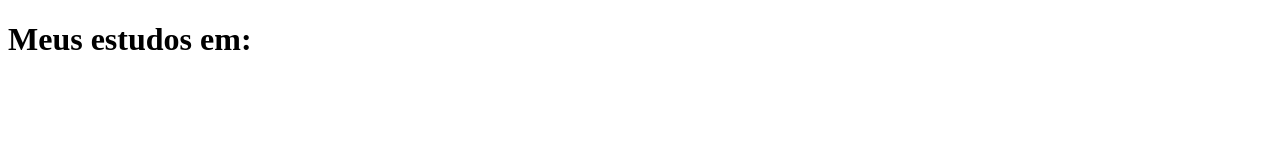
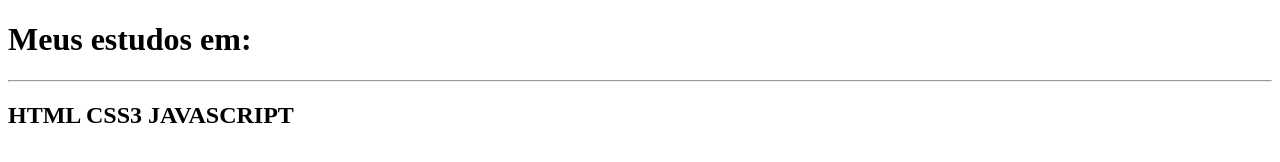
Before and after one commit to LuizAntonioOrozimbo/Meus-Estudos, a plain HTML site: page index.html in a window 1280 px wide. Drawn offline with Linux system fonts and the light colour scheme.

Commit message:
Atualizei meu index.html
Criei um <h2> e um <hr> no meu index.html

```diff
--- a/index.html
+++ b/index.html
@@ -8,6 +8,8 @@
 </head>
 <body>
     <h1>Meus estudos em:</h1>
+    <hr/>
+    <h2> HTML CSS3 JAVASCRIPT</h2>
 
 </body>
 </html>
```
